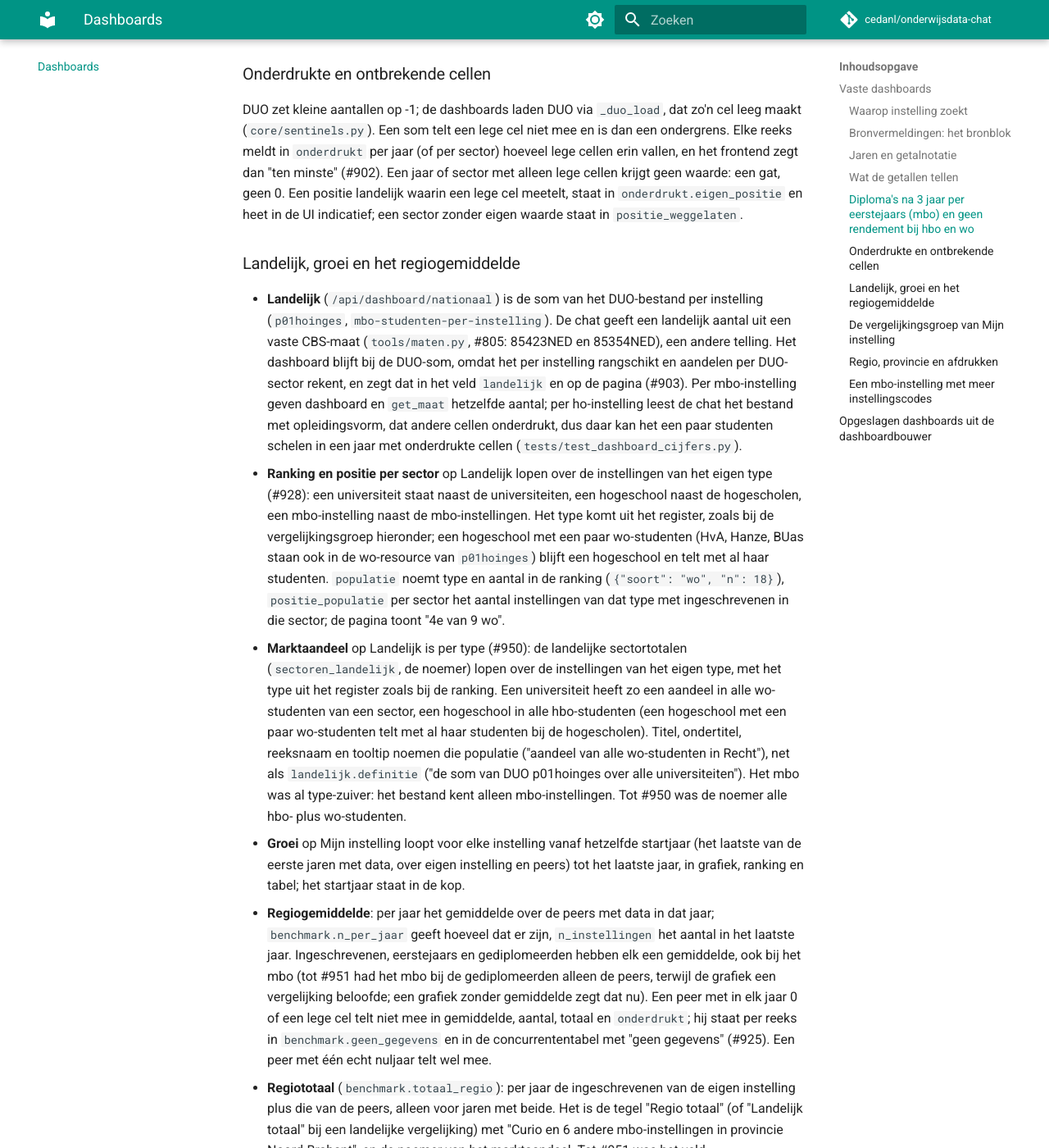
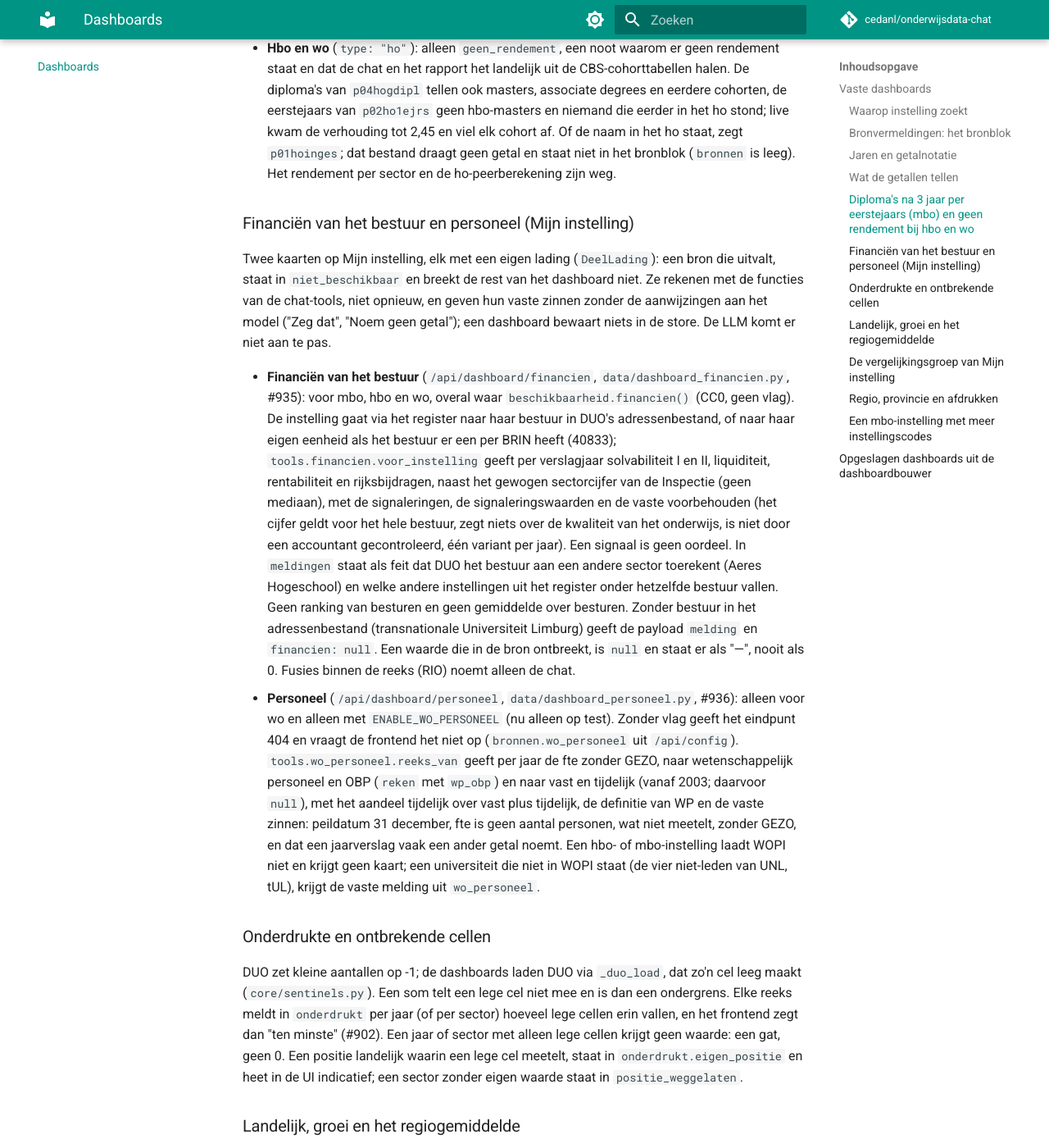
Before and after one commit to cedanl/onderwijsdata-chat, an MkDocs documentation site: the page built from docs/dashboards.md, in a window 1280 px wide and 1400 px high, scrolled down 5825 px. Shown: the whole window at 82% size. Built offline with MkDocs 1.6.1 and Material for MkDocs 9.7.7, drawn with Linux system fonts in a browser that asks for light colours; comment, search, counter and statistics services are not loaded; some of the changed text lies outside the part shown.

Commit message:
feat(dashboard): /api/dashboard/financien en /api/dashboard/personeel
Twee eindpunten voor de nieuwe kaarten op Mijn instelling, met dezelfde plaatsen,
tijdsgrens en login als de andere. Ze rusten op een bron met een omgevingsregel
(tools/beschikbaarheid.py): waar die bron geen antwoord geeft, WOPI zonder
ENABLE_WO_PERSONEEL of de financiën zonder bevestigde licentie, geeft het eindpunt
404 en laadt het niets. `_laad_dashboard` krijgt daarvoor de regel van de bron mee.

De eindpunten staan in DASHBOARD_EINDPUNTEN, in de hooks van de frontend en in
docs/api.md en docs/dashboards.md (met een sectie over wat de kaarten tonen en wat
niet); test_openbare_oppervlakte houdt die gelijk en toetst de 404.

Refs #935
Refs #936

Co-Authored-By: Claude Opus 5.5 <noreply@anthropic.com>
Claude-Session: https://claude.ai/code/session_01Q6io2NcRYib8GdgGR9FoeG

```diff
--- a/docs/dashboards.md
+++ b/docs/dashboards.md
@@ -7,17 +7,19 @@ De app heeft drie vaste dashboards per onderwijsinstelling (Mijn instelling, Arb
 
 ## Vaste dashboards
 
-De frontend toont drie dashboards; ze halen hun cijfers uit vier eindpunten. Beide zijn er zolang `ENABLE_DASHBOARDS`
+De frontend toont drie dashboards; ze halen hun cijfers uit de eindpunten hieronder. Beide zijn er zolang `ENABLE_DASHBOARDS`
 op `true` staat (standaard uit in de code, #765; op test en playground staat hij aan, op productie uit).
 
 | Dashboard in de UI | Eindpunten | Inhoud |
 |--------------------|------------|--------|
-| **Mijn instelling** | `/api/dashboard/regio`, `/api/dashboard/rendement` | Kerncijfers, ingeschrevenen, sectoren, eerstejaars, gediplomeerden, bij ho geslacht, de regionale vergelijking en de kaart; mbo: leerwegen en ingeschrevenen per hoofdgroep, en diploma's na 3 jaar per eerstejaars; hbo en wo: een noot waarom daar geen rendement staat |
+| **Mijn instelling** | `/api/dashboard/regio`, `/api/dashboard/rendement`, `/api/dashboard/financien`, `/api/dashboard/personeel` | Kerncijfers, ingeschrevenen, sectoren, eerstejaars, gediplomeerden, bij ho geslacht, de regionale vergelijking en de kaart; mbo: leerwegen en ingeschrevenen per hoofdgroep, en diploma's na 3 jaar per eerstejaars; hbo en wo: een noot waarom daar geen rendement staat; de financiën van het bestuur; wo met `ENABLE_WO_PERSONEEL`: het personeel uit WOPI |
 | **Arbeidsmarkt** | `/api/dashboard/arbeidsmarktmatch`, `/api/dashboard/regio` | Gediplomeerden tegen vacatures per sector, de matchscore, ROA (schoolverlaters en prognoses per opleidingsniveau) en de vacatures in de provincie |
 | **Landelijk** | `/api/dashboard/nationaal` | Positie per sector, marktaandeel, trend van de eigen sectoren en de ranking van alle instellingen van hetzelfde type |
 
-**Bronnen.** De dashboards rekenen met DUO (open onderwijsdata per instelling), UWV (vacatures per provincie, een
-momentopname van mei 2023) en ROA (schoolverlaters en prognoses, landelijk per opleidingsniveau). CBS-data gebruiken
+**Bronnen.** De dashboards rekenen met DUO (open onderwijsdata per instelling, en de financiële verantwoording per
+bestuur), UWV (vacatures per provincie, een momentopname van mei 2023), ROA (schoolverlaters en prognoses, landelijk per
+opleidingsniveau) en, alleen met `ENABLE_WO_PERSONEEL`, WOPI van Universiteiten van Nederland (personeel per
+universiteit). CBS-data gebruiken
 ze niet; alleen de indeling in arbeidsmarktregio's (per gemeente) komt van CBS. Over de landelijke CBS-maat van de chat:
 zie "Landelijk, groei en het regiogemiddelde" hieronder.
 
@@ -83,6 +85,10 @@ De footer, de bronbadge en de ROA-teksten bij de grafieken tonen dit blok; de fr
   bronregel in de chat. `peildatum` en `voorlopig_jaren` komen uit de DUO-beschrijving in de catalogus.
 - **UWV:** de momentopname van mei 2023; `peildatum` uit de kolom PEILDATUM.
 - **ROA:** `editie` uit het schema van `onderwijsbronnen.roa`, `versie` uit de kolom `versie` van het bestand.
+- **DUO-financiën en WOPI** (#935, #936): één editie per lading, geen versie per bestand. De lader meldt `editie`
+  ("verslagjaren 2021-2025", "2025"), `peildatum` en bij de financiën de publicatiedatum als versie; WOPI noemt titel en
+  link zelf, want de catalogus kent het niet. Dataset-ID `financien` (de CKAN-naam, zoals de andere DUO-regels) en
+  `unl:wopi`, bron `DUO` en `UNL`.
 - `/api/dashboard/regio` dient Mijn instelling (de DUO-regels) en Arbeidsmarkt (UWV en ROA): elk dashboard neemt er zijn
   eigen deel uit, zoals bij `niet_beschikbaar`.
 
@@ -185,6 +191,34 @@ tegel onder de naam van wat hij telt, hbo en wo krijgen geen tegel tot er een ec
   live kwam de verhouding tot 2,45 en viel elk cohort af. Of de naam in het ho staat, zegt `p01hoinges`; dat bestand
   draagt geen getal en staat niet in het bronblok (`bronnen` is leeg). Het rendement per sector en de ho-peerberekening
   zijn weg.
+
+### Financiën van het bestuur en personeel (Mijn instelling)
+
+Twee kaarten op Mijn instelling, elk met een eigen lading (`DeelLading`): een bron die uitvalt, staat in
+`niet_beschikbaar` en breekt de rest van het dashboard niet. Ze rekenen met de functies van de chat-tools, niet opnieuw,
+en geven hun vaste zinnen zonder de aanwijzingen aan het model ("Zeg dat", "Noem geen getal"); een dashboard bewaart
+niets in de store. De LLM komt er niet aan te pas.
+
+- **Financiën van het bestuur** (`/api/dashboard/financien`, `data/dashboard_financien.py`, #935): voor mbo, hbo en wo,
+  overal waar `beschikbaarheid.financien()` (CC0, geen vlag). De instelling gaat via het register naar haar bestuur in
+  DUO's adressenbestand, of naar haar eigen eenheid als het bestuur er een per BRIN heeft (40833);
+  `tools.financien.voor_instelling` geeft per verslagjaar solvabiliteit I en II, liquiditeit, rentabiliteit en
+  rijksbijdragen, naast het gewogen sectorcijfer van de Inspectie (geen mediaan), met de signaleringen, de
+  signaleringswaarden en de vaste voorbehouden (het cijfer geldt voor het hele bestuur, zegt niets over de kwaliteit van
+  het onderwijs, is niet door een accountant gecontroleerd, één variant per jaar). Een signaal is geen oordeel. In
+  `meldingen` staat als feit dat DUO het bestuur aan een andere sector toerekent (Aeres Hogeschool) en welke andere
+  instellingen uit het register onder hetzelfde bestuur vallen. Geen ranking van besturen en geen gemiddelde over
+  besturen. Zonder bestuur in het adressenbestand (transnationale Universiteit Limburg) geeft de payload `melding` en
+  `financien: null`. Een waarde die in de bron ontbreekt, is `null` en staat er als "—", nooit als 0. Fusies binnen de
+  reeks (RIO) noemt alleen de chat.
+- **Personeel** (`/api/dashboard/personeel`, `data/dashboard_personeel.py`, #936): alleen voor wo en alleen met
+  `ENABLE_WO_PERSONEEL` (nu alleen op test). Zonder vlag geeft het eindpunt 404 en vraagt de frontend het niet op
+  (`bronnen.wo_personeel` uit `/api/config`). `tools.wo_personeel.reeks_van` geeft per jaar de fte zonder GEZO, naar
+  wetenschappelijk personeel en OBP (`reken` met `wp_obp`) en naar vast en tijdelijk (vanaf 2003; daarvoor `null`), met
+  het aandeel tijdelijk over vast plus tijdelijk, de definitie van WP en de vaste zinnen: peildatum 31 december, fte is
+  geen aantal personen, wat niet meetelt, zonder GEZO, en dat een jaarverslag vaak een ander getal noemt. Een hbo- of
+  mbo-instelling laadt WOPI niet en krijgt geen kaart; een universiteit die niet in WOPI staat (de vier niet-leden van
+  UNL, tUL), krijgt de vaste melding uit `wo_personeel`.
 
 ### Onderdrukte en ontbrekende cellen
 
```
Also changed, not shown: other parts of docs/dashboards.md (+1 -1 lines), docs/api.md (+4 -2 lines), frontend/src/components/dashboards/shared/hooks.js (+9 -0 lines), 2 other files.
